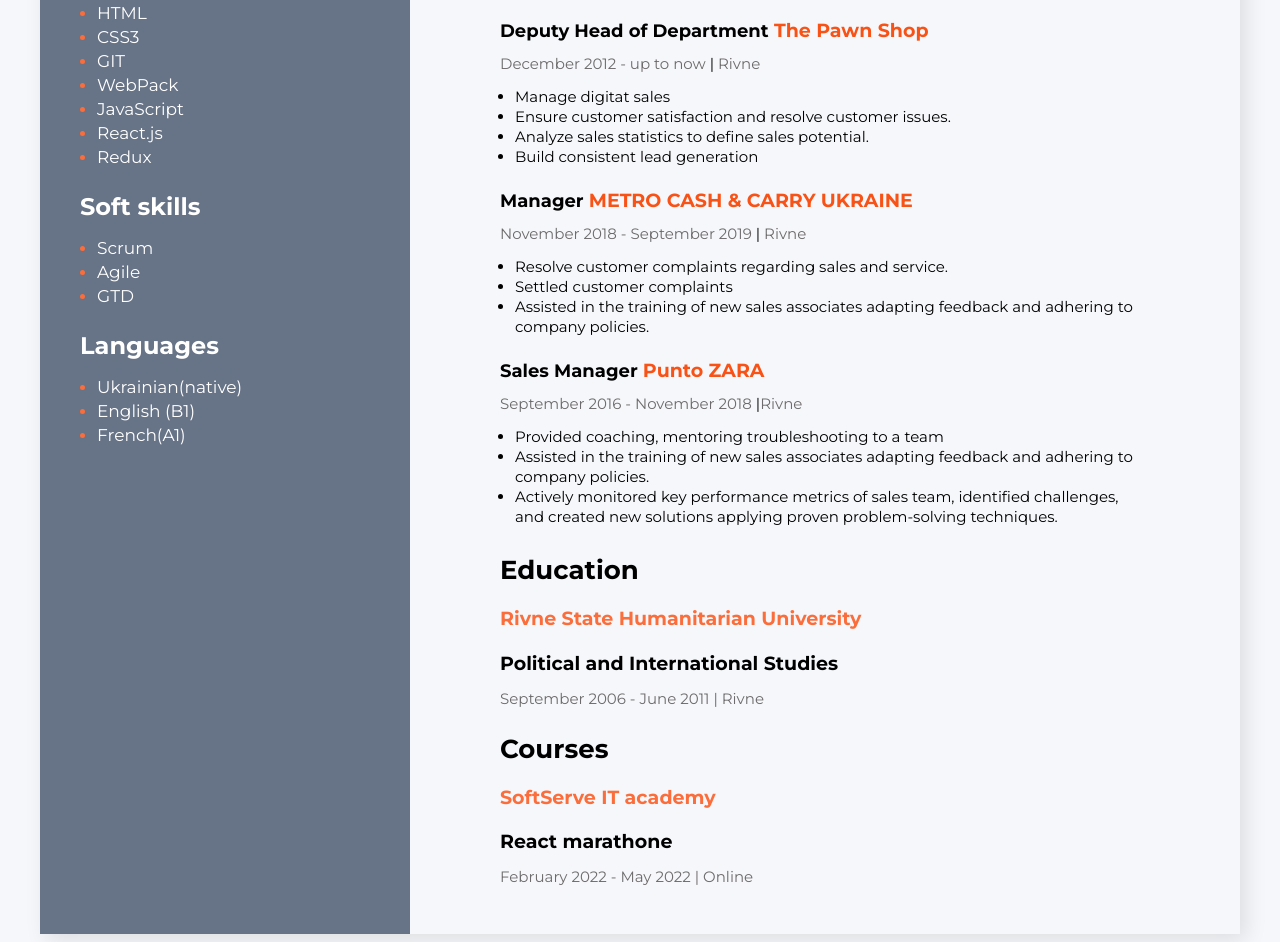
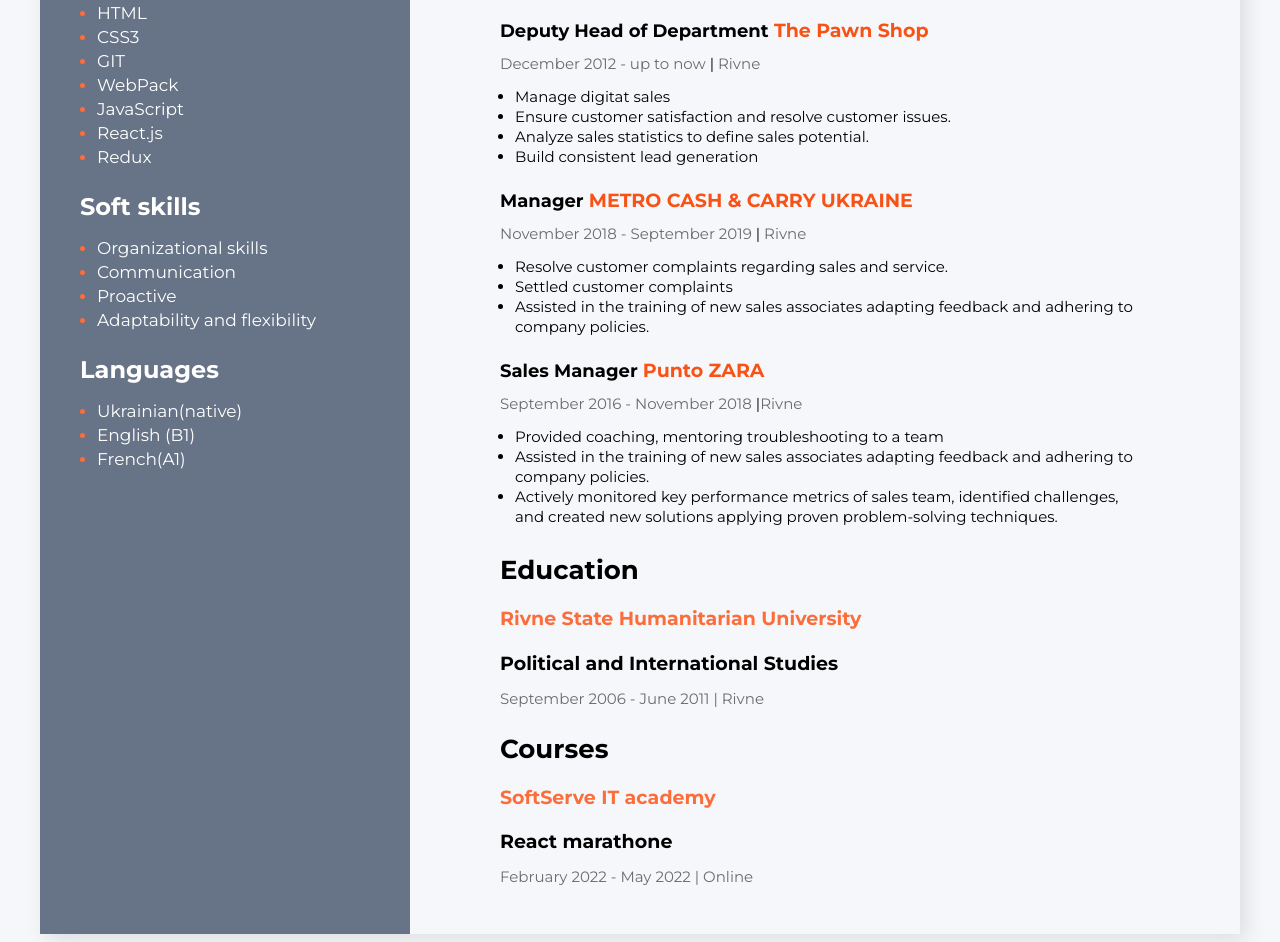
Before and after one commit to Kate70/Resume, a website: page index.html in a window 1280 px wide. Shown: the part 929-1871 px from the top of the page. Drawn offline with Linux system fonts and the light colour scheme.

Commit message:
Update index.html

```diff
--- a/index.html
+++ b/index.html
@@ -181,9 +181,10 @@
         <div class="soft-skills">
           <h3 class="sidebar-title">Soft skills</h3>
           <ul class="soft-skills-list">
-            <li  class="soft-skills-item"><span class="soft-skills-text">Scrum</span></li>
-            <li  class="soft-skills-item"><span class="soft-skills-text">Agile</span></li>
-            <li  class="soft-skills-item"><span class="soft-skills-text">GTD</span></li>
+            <li  class="soft-skills-item"><span class="soft-skills-text">Organizational skills</span></li>
+            <li  class="soft-skills-item"><span class="soft-skills-text">Communication</span></li>
+            <li  class="soft-skills-item"><span class="soft-skills-text">Proactive</span></li>
+             <li  class="soft-skills-item"><span class="soft-skills-text">Adaptability and flexibility</span></li>
 
           </ul>
         </div>
```
